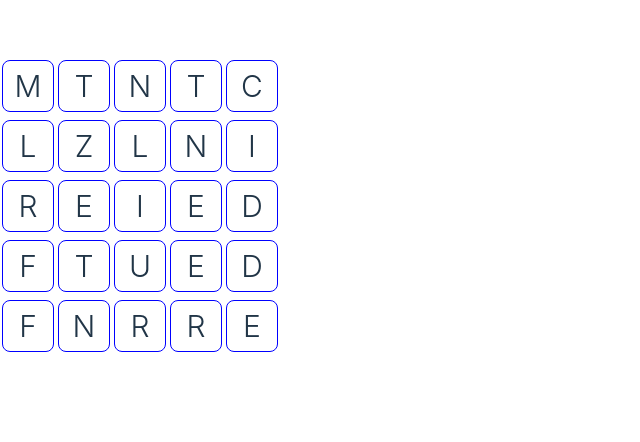
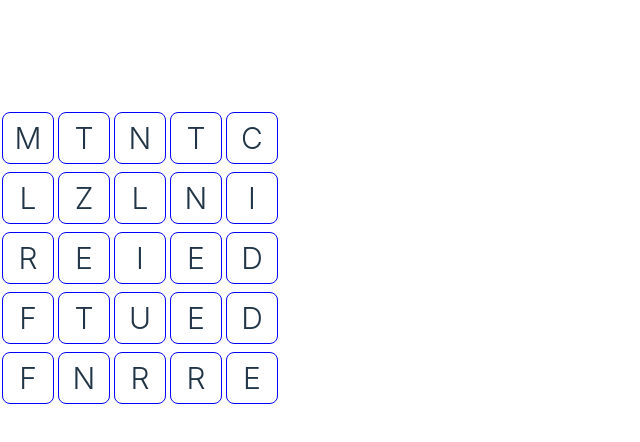
Before and after one commit to PhillipGH/PhillipGH.github.io, a React (Vite) app: page / in a window 1280 px wide. Shown: the part 192-634 px from the top of the page, without its empty margins (0-640 px from the left). Built offline with nearby package versions, Linux system fonts and the light colour scheme.

Commit message:
show current word

```diff
--- a/src/App.css
+++ b/src/App.css
@@ -65,6 +65,11 @@
   font-size:24px;
 }
 
+.currentWord {
+  height: 50px;
+  margin-bottom: 20px;
+}
+
 #lines {
   position: absolute;
   top: 0;
--- a/src/App.tsx
+++ b/src/App.tsx
@@ -103,8 +103,8 @@ function isValidMove(die: TDie, currentWord: TDie[], dice: TDie[][]) {
 
 function Square(props: { die: TDie, onEnter: (d: TDie) => void, onClick: (d: TDie) => void }) {
   return (
-    <div className={'letter'} onPointerDown={() => props.onClick(props.die)} onPointerEnter={() => props.onEnter(props.die)}>
-      <p className={'keyLetter'}>{props.die.letter.toUpperCase()}</p>
+    <div className={'letter'} onPointerDown={() => props.onClick(props.die)}>
+      <p className={'keyLetter'} onPointerEnter={() => props.onEnter(props.die)}>{props.die.letter.toUpperCase()}</p>
       {/* <p className="keyCount">{'(' + props.count + ')'}</p> */}
     </div>
   );
@@ -121,9 +121,9 @@ function Lines(props: {squareRefs: null|(null|HTMLDivElement)[][], dice: TDie[][
     const currentRef = getSquareRef(current, props.dice, props.squareRefs);
     if (!prevRef || !currentRef) continue;
     const ax = prevRef.getBoundingClientRect().x + 25;
-    const ay = prevRef.getBoundingClientRect().y + 25;
-    const bx = currentRef.getBoundingClientRect().x + 25;
-    const by = currentRef.getBoundingClientRect().y + 25;
+    const ay = prevRef.getBoundingClientRect().y+ 25;
+    const bx = currentRef.getBoundingClientRect().x+ 25;
+    const by = currentRef.getBoundingClientRect().y+ 25;
     lines.push({ax, ay, bx, by});
   }
   return <div id="lines">
@@ -162,7 +162,7 @@ function Line(props : {ax: number, ay: number, bx: number, by: number}) {
     left: ax,
     top: ay,
     width: length,
-    height: 25,
+    height: 15,
     transform: `rotate(${angle}deg)`,
     msTransform: `rotate(${angle}deg)`,
     transformOrigin: '0% 0%',
@@ -243,6 +243,9 @@ function Board(props: {}) {
   }
 
   return <div className="game">
+    <div className="currentWord">
+    <h1>{currentWord.map(d => d.letter).join('')}</h1>
+    </div>
     <Grid dice={dice} currentWord={currentWord} setCurrentWord={setCurrentWord} />
   </div>;
 }
```
